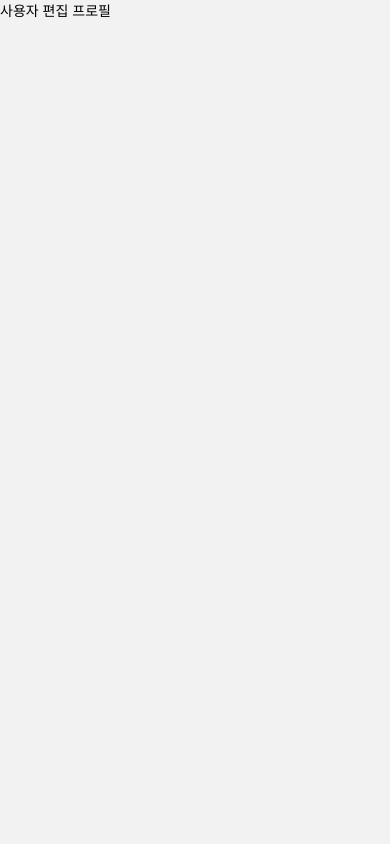
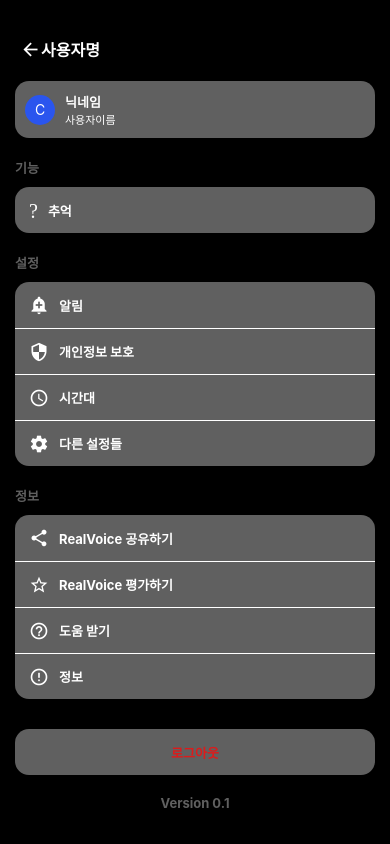
Before and after one commit to dudcks5477/RealVoice, a React Native app: screen /EditProfile in a window 390 px wide. Built offline with nearby package versions, Linux system fonts and the light colour scheme.

Commit message:
Add Alert

```diff
--- a/src/screens/EditProfileScreen.js
+++ b/src/screens/EditProfileScreen.js
@@ -1,10 +1,160 @@
 import React from 'react';
-import {View, Text} from 'react-native';
+import {View, Text, TouchableOpacity} from 'react-native';
+import Icon from 'react-native-vector-icons/MaterialIcons';
+import {useNavigation} from '@react-navigation/native';
+
+import Common from '../styles/common';
+import mainScreenStyle from '../styles/mainScreenStyle';
+import profileScreenStyle from '../styles/profileScreenStyle';
+import editProfileScreenStyle from '../styles/editProfileScreenStyle';
 
 const EditProfileScreen = () => {
+  const navigation = useNavigation();
+  const userName = 'Chan';
+  const firstLetter = userName.charAt(0).toUpperCase();
+
+  const handleProfile = () => {
+    navigation.navigate('Profile');
+  };
+  const handleProfileEditDetail = () => {
+    navigation.navigate('ProfileEditDetail');
+  };
+  const handleMemorySetting = () => {
+    navigation.navigate('MemorySetting');
+  };
+  const handleAlertSetting = () => {
+    navigation.navigate('AlertSetting');
+  };
+
   return (
-    <View>
-      <Text>사용자 편집 프로필</Text>
+    <View style={Common.container}>
+      <View style={mainScreenStyle.header}>
+        <TouchableOpacity
+          style={mainScreenStyle.iconContainer}
+          onPress={handleProfile}>
+          <View style={profileScreenStyle.headerBack}>
+            <Icon name="arrow-back" style={profileScreenStyle.icon} />
+            <Text style={profileScreenStyle.headerText}>사용자명</Text>
+          </View>
+        </TouchableOpacity>
+      </View>
+      <View style={editProfileScreenStyle.EditBtnContainer}>
+        <TouchableOpacity
+          style={editProfileScreenStyle.profileBtn}
+          onPress={handleProfileEditDetail}>
+          <View style={mainScreenStyle.buttonContainer}>
+            <View style={mainScreenStyle.circle}>
+              <Text style={mainScreenStyle.button}>{firstLetter}</Text>
+            </View>
+          </View>
+          <View>
+            <Text style={editProfileScreenStyle.nickname}>닉네임</Text>
+            <Text style={editProfileScreenStyle.username}>사용자이름</Text>
+          </View>
+        </TouchableOpacity>
+        {/* 기능 */}
+        <View style={editProfileScreenStyle.actionContainer}>
+          <Text style={editProfileScreenStyle.containerText}>기능</Text>
+          <TouchableOpacity
+            style={editProfileScreenStyle.actionBtn}
+            onPress={handleMemorySetting}>
+            <View style={mainScreenStyle.buttonContainer}>
+              <Icon
+                name="calendar-month"
+                style={editProfileScreenStyle.iconCalendar}
+              />
+            </View>
+            <Text style={editProfileScreenStyle.nickname}>추억</Text>
+          </TouchableOpacity>
+        </View>
+        {/* 설정 */}
+        <View style={editProfileScreenStyle.actionContainer}>
+          <Text style={editProfileScreenStyle.containerText}>설정</Text>
+          <TouchableOpacity
+            style={editProfileScreenStyle.settingAlertBtn}
+            onPress={handleAlertSetting}>
+            <View style={mainScreenStyle.buttonContainer}>
+              <Icon
+                name="add-alert"
+                style={editProfileScreenStyle.iconCalendar}
+              />
+            </View>
+            <Text style={editProfileScreenStyle.nickname}>알림</Text>
+          </TouchableOpacity>
+          <TouchableOpacity style={editProfileScreenStyle.settingBtn}>
+            <View style={mainScreenStyle.buttonContainer}>
+              <Icon
+                name="security"
+                style={editProfileScreenStyle.iconCalendar}
+              />
+            </View>
+            <Text style={editProfileScreenStyle.nickname}>개인정보 보호</Text>
+          </TouchableOpacity>
+          <TouchableOpacity style={editProfileScreenStyle.settingBtn}>
+            <View style={mainScreenStyle.buttonContainer}>
+              <Icon
+                name="access-time"
+                style={editProfileScreenStyle.iconCalendar}
+              />
+            </View>
+            <Text style={editProfileScreenStyle.nickname}>시간대</Text>
+          </TouchableOpacity>
+          <TouchableOpacity style={editProfileScreenStyle.settingsOtherBtn}>
+            <View style={mainScreenStyle.buttonContainer}>
+              <Icon
+                name="settings"
+                style={editProfileScreenStyle.iconCalendar}
+              />
+            </View>
+            <Text style={editProfileScreenStyle.nickname}>다른 설정들</Text>
+          </TouchableOpacity>
+        </View>
+        {/* 정보 */}
+        <View style={editProfileScreenStyle.actionContainer}>
+          <Text style={editProfileScreenStyle.containerText}>정보</Text>
+          <TouchableOpacity style={editProfileScreenStyle.settingAlertBtn}>
+            <View style={mainScreenStyle.buttonContainer}>
+              <Icon name="share" style={editProfileScreenStyle.iconCalendar} />
+            </View>
+            <Text style={editProfileScreenStyle.nickname}>
+              RealVoice 공유하기
+            </Text>
+          </TouchableOpacity>
+          <TouchableOpacity style={editProfileScreenStyle.settingBtn}>
+            <View style={mainScreenStyle.buttonContainer}>
+              <Icon
+                name="star-outline"
+                style={editProfileScreenStyle.iconCalendar}
+              />
+            </View>
+            <Text style={editProfileScreenStyle.nickname}>
+              RealVoice 평가하기
+            </Text>
+          </TouchableOpacity>
+          <TouchableOpacity style={editProfileScreenStyle.settingBtn}>
+            <View style={mainScreenStyle.buttonContainer}>
+              <Icon
+                name="help-outline"
+                style={editProfileScreenStyle.iconCalendar}
+              />
+            </View>
+            <Text style={editProfileScreenStyle.nickname}>도움 받기</Text>
+          </TouchableOpacity>
+          <TouchableOpacity style={editProfileScreenStyle.settingsOtherBtn}>
+            <View style={mainScreenStyle.buttonContainer}>
+              <Icon
+                name="error-outline"
+                style={editProfileScreenStyle.iconCalendar}
+              />
+            </View>
+            <Text style={editProfileScreenStyle.nickname}>정보</Text>
+          </TouchableOpacity>
+        </View>
+        <TouchableOpacity style={editProfileScreenStyle.logoutContainer}>
+          <Text style={editProfileScreenStyle.logoutText}>로그아웃</Text>
+        </TouchableOpacity>
+        <Text style={editProfileScreenStyle.version}>Version 0.1</Text>
+      </View>
     </View>
   );
 };
```
